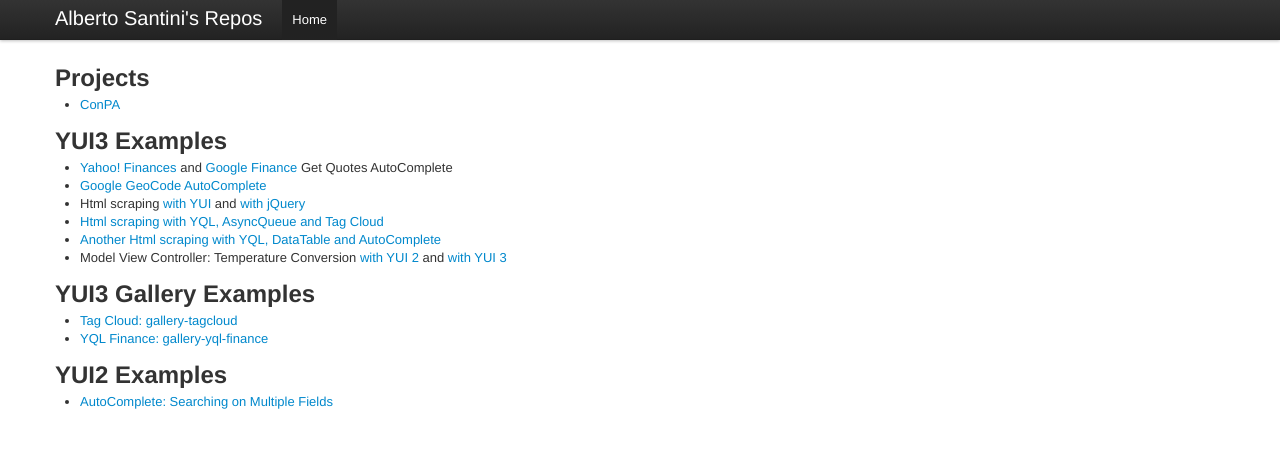
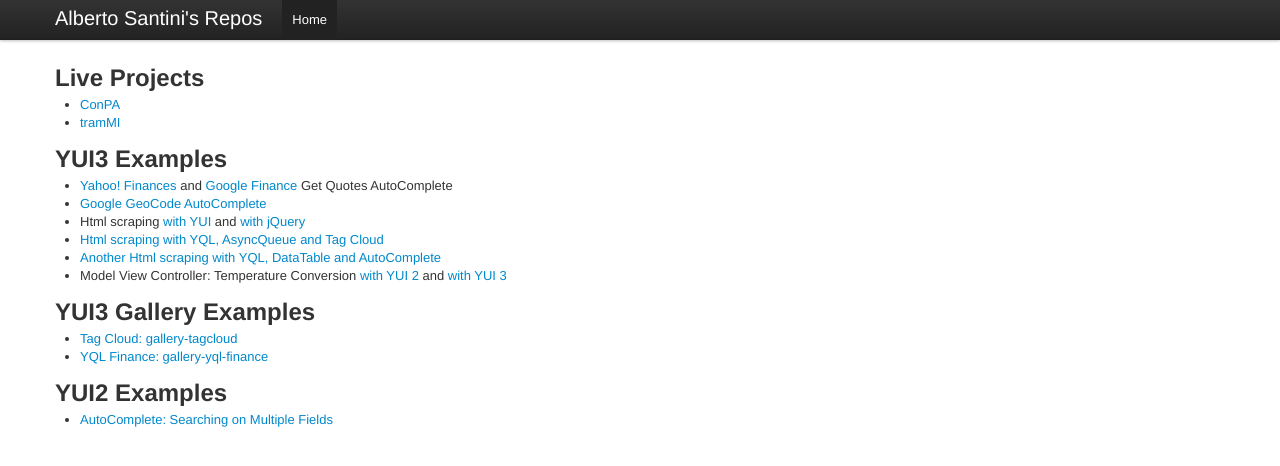
Before and after one commit to albertosantini/albertosantini.github.com, a Jekyll site: the page built from index.html, in a window 1280 px wide. Shown: the top 466 px of the page. Built offline with Jekyll 4.4.1, drawn with Linux system fonts in a browser that asks for light colours.

Commit message:
Add trammi to live projects.

```diff
--- a/index.html
+++ b/index.html
@@ -2,22 +2,28 @@
 layout: default
 title: Alberto Santini's Repos
 ---
-    <h2>Projects</h2>
+    <h2>Live Projects</h2>
     <ul>
-        <li><a href="http://as.no.de/ConPA/ConPA.html">ConPA</a> </li>
+
+<li><a href="http://conpa.nodejitsu.com/ConPA/ConPA.html">ConPA</a></li>
+<li><a href="http://trammi.nodejitsu.com/">tramMI</a></li>
+
     </ul>
 
     <h2>YUI3 Examples</h2>
     <ul>
+
 <li><a href="./examples/getquote/ac_getquote_yahoo.html">
 Yahoo! Finances</a>
 and
 <a href="./examples/getquote/ac_getquote_google.html">
 Google Finance</a>
 Get Quotes AutoComplete</li>
+
 <li><a href="./examples/geocode/ac_geocode.html">
 Google GeoCode AutoComplete</a>
 </li>
+
 <li>Html scraping
 <a href="./examples/mataf/matafSignals_yui.html">
 with YUI</a>
@@ -25,12 +31,15 @@
 <a href="./examples/mataf/matafSignals_jquery.html">
 with jQuery</a>
 </li>
+
 <li><a href="./examples/crema/crema.html">
 Html scraping with YQL, AsyncQueue and Tag Cloud</a>
 </li>
+
 <li><a href="./examples/team4545/games.html">
 Another Html scraping with YQL, DataTable and AutoComplete</a>
 </li>
+
 <li>Model View Controller: Temperature Conversion
 <a href="./examples/mvc/temperatureExample.html">
 with YUI 2</a>
@@ -38,21 +47,27 @@
 <a href="./examples/mvc/temperatureExample3.html">
 with YUI 3</a>
 </li>
+
     </ul>
 
     <h2>YUI3 Gallery Examples</h2>
     <ul>
+
 <li><a href="./examples/gallery-tagcloud/">
 Tag Cloud: gallery-tagcloud</a>
 </li>
+
 <li><a href="./examples/gallery-yql-finance/">
 YQL Finance: gallery-yql-finance</a>
 </li>
+
     </ul>
 
     <h2>YUI2 Examples</h2>
     <ul>
+
 <li><a href="./examples/players/ac_multiple_search.html">
 AutoComplete: Searching on Multiple Fields</a>
 </li>
+
     </ul>
```
